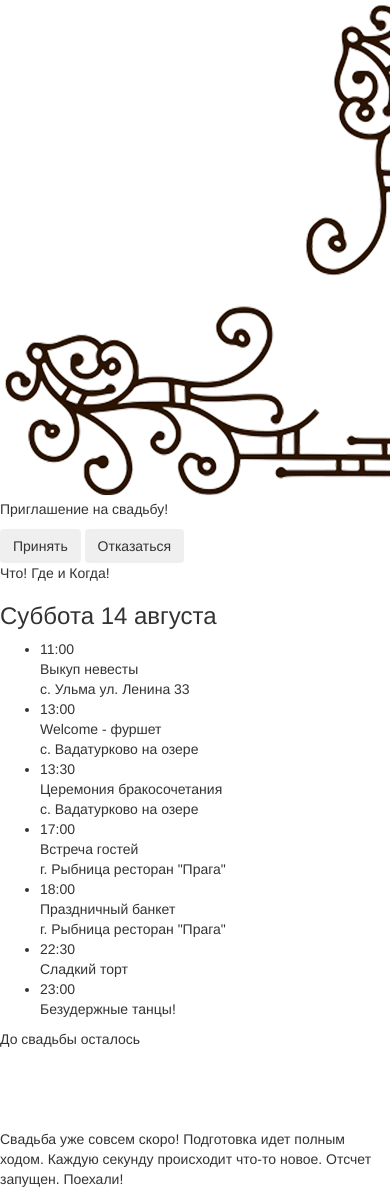
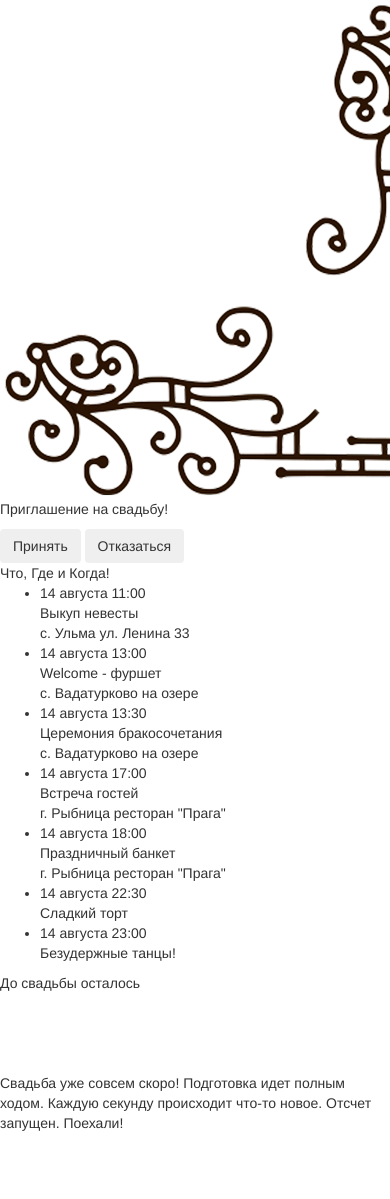
Before and after one commit to alexeitsurkan/invitation, a Yii app: template views/site/index.php in a window 390 px wide; the page is wider, and only the part inside the window is pictured. Shown: the part 1541-2740 px from the top of that part. After the commit the page ends 2672 px from the top of that part, so only its background shows below. Run offline with PHP 8.4 and a stand-in for Yii, Linux system fonts and the light colour scheme; the template is opened without the code that fills it, so the values that code supplies are empty; some libraries are stand-ins or nearby versions.

Commit message:
пригласительное стили

```diff
--- a/views/site/index.php
+++ b/views/site/index.php
@@ -10,7 +10,7 @@
 $this->title = 'Свадьба Алексея и Марины';
 ?>
 
-<div class="clouds">
+<div class="clouds"></div>
 
 <div id="fullpage">
     <div class="section header">
@@ -41,14 +41,14 @@
         </div>
     </div>
     <div class="section info-block plan">
-            <div id="parashut"></div>
         <div class="content">
-                <div class="title">Что! Где и Когда!</div>
-
-                <h3>Суббота 14 августа</h3>
+            <div class="title">Что, Где и Когда!</div>
             <ul class="list">
                 <li>
-                        <div class="time"><span>11:00</span></div>
+                    <div class="dt">
+                        <span class="date">14 августа</span>
+                        <span class="time">11:00</span>
+                    </div>
                     <div class="dot">
                         <div class="dot-one"></div>
                     </div>
@@ -58,51 +58,74 @@
                     </div>
                 </li>
                 <li>
-                        <div class="time"><span>13:00</span></div>
+                    <div class="dt">
+                        <span class="date">14 августа</span>
+                        <span class="time">13:00</span>
+                    </div>
                     <div class="dot">
                         <div class="dot-one"></div>
                     </div>
                     <div class="info">
                         <span class="title">Welcome - фуршет</span>
-                            <div class="place">с. Вадатурково на озере</div></div>
+                        <div class="place">с. Вадатурково на озере</div>
+                    </div>
                 </li>
                 <li>
-                        <div class="time"><span>13:30</span></div>
+                    <div class="dt">
+                        <span class="date">14 августа</span>
+                        <span class="time">13:30</span>
+                    </div>
                     <div class="dot">
                         <div class="dot-one"></div>
                     </div>
                     <div class="info">
                         <span class="title">Церемония бракосочетания</span>
-                            <div class="place">с. Вадатурково на озере</div></div>
+                        <div class="place">с. Вадатурково на озере</div>
+                    </div>
                 </li>
                 <li>
-                        <div class="time"><span>17:00</span></div>
+                    <div class="dt">
+                        <span class="date">14 августа</span>
+                        <span class="time">17:00</span>
+                    </div>
                     <div class="dot">
                         <div class="dot-one"></div>
                     </div>
                     <div class="info">
                         <span class="title">Встреча гостей</span>
-                            <div class="place">г. Рыбница ресторан "Прага"</div></div>
+                        <div class="place">г. Рыбница ресторан "Прага"</div>
+                    </div>
                 </li>
                 <li>
-                        <div class="time"><span>18:00</span></div>
+                    <div class="dt">
+                        <span class="date">14 августа</span>
+                        <span class="time">18:00</span>
+                    </div>
                     <div class="dot">
                         <div class="dot-one"></div>
                     </div>
                     <div class="info">
                         <span class="title">Праздничный банкет</span>
-                            <div class="place">г. Рыбница ресторан "Прага"</div></div>
+                        <div class="place">г. Рыбница ресторан "Прага"</div>
+                    </div>
                 </li>
                 <li>
-                        <div class="time"><span>22:30</span></div>
+                    <div class="dt">
+                        <span class="date">14 августа</span>
+                        <span class="time">22:30</span>
+                    </div>
                     <div class="dot">
                         <div class="dot-one"></div>
                     </div>
                     <div class="info">
-                            <span class="title">Сладкий торт</span></div>
+                        <span class="title">Сладкий торт</span>
+                    </div>
                 </li>
                 <li>
-                        <div class="time"><span>23:00</span></div>
+                    <div class="dt">
+                        <span class="date">14 августа</span>
+                        <span class="time">23:00</span>
+                    </div>
                     <div class="dot">
                         <div class="dot-end"></div>
                     </div>
@@ -114,7 +137,7 @@
         </div>
     </div>
     <div class="section counter-block">
-            <div id="parashut"></div>
+        <div class="parashut"></div>
         <div class="content">
             <div class="title">До свадьбы осталось</div>
             <div class="counter">
@@ -141,4 +164,3 @@
         </div>
     </div>
 </div>
-</div>
--- a/web/css/index.css
+++ b/web/css/index.css
@@ -20,7 +20,7 @@
 #date {
     position: absolute;
     top: 33%;
-    right: 18%;
+    right: 10%;
     font-family: fangsong;
     font-size: 52px;
     text-align: center;
@@ -41,7 +41,7 @@
 
 @media (max-width: 850px) {
     #date{
-        top: 47%;
+        top: 37%;
         font-size: 25px;
     }
 }
--- a/web/css/info.css
+++ b/web/css/info.css
@@ -31,6 +31,7 @@
     .info-block .content {
         font-size: 20px;
     }
+
     .info-block .content > .title {
         font-size: 35px;
     }
```
Also changed, not shown: web/css/counter_block.css (+8 -2 lines), web/css/inviting.css (+5 -5 lines), web/css/plan.css (+81 -12 lines), web/css/site.css (+12 -1 lines), web/img/map.png (added). Lines whose indentation alone changed are shown as unchanged.
